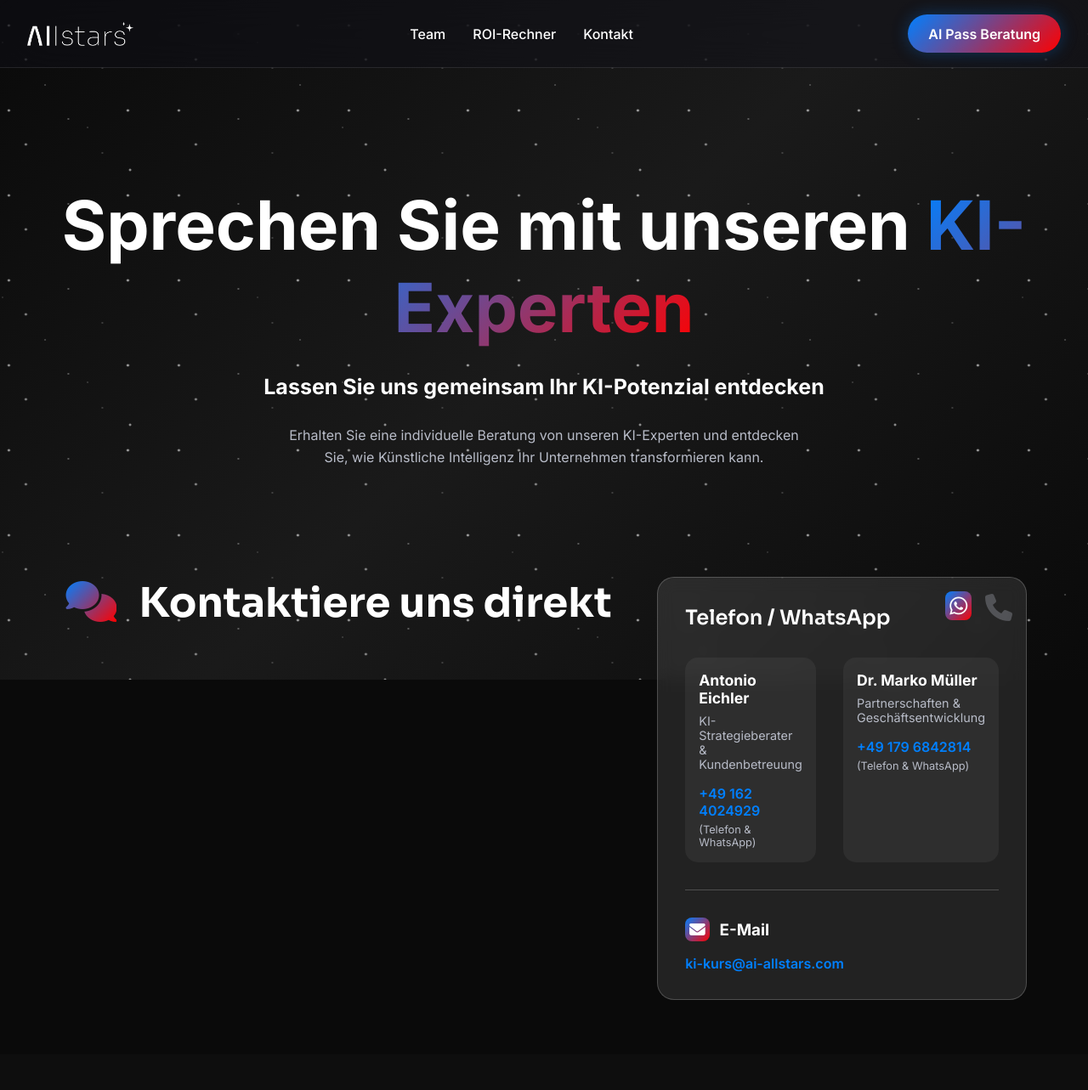
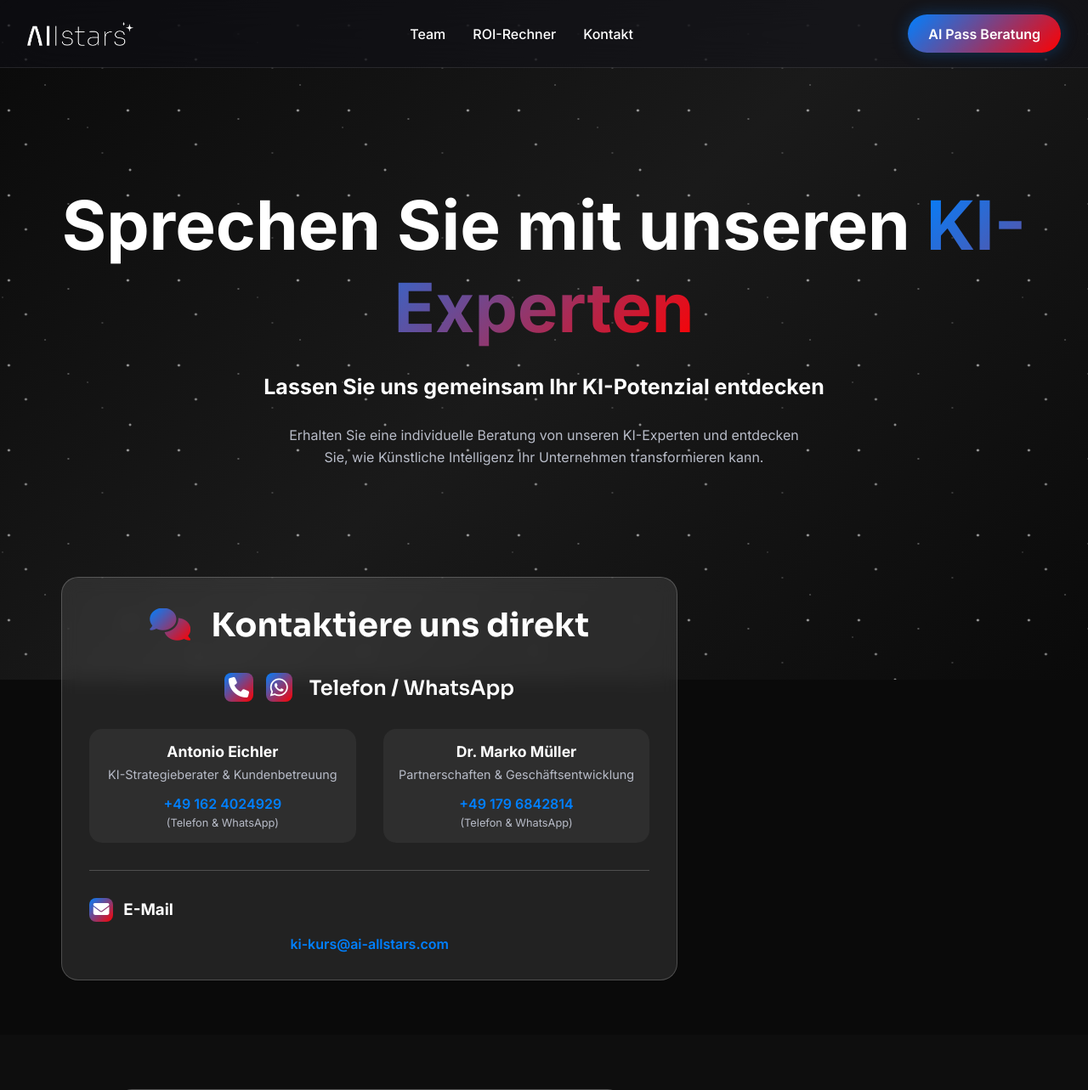
Before and after one commit to 2Patrick1111/kurs, a Flask app: page / in a window 1280 px wide. Shown: the top 1283 px of the page at 85% size. Run offline with Flask 3, Linux system fonts and the light colour scheme.

Commit message:
Center the "Contact Us" box and improve the display of contact information
Relocate and center the "Kontaktiere uns direkt" title, and adjust CSS for improved contact information display in kontakt.html.

Replit-Commit-Author: Agent
Replit-Commit-Session-Id: 24450db1-d3b4-4f73-a2b5-f6c2bc65c6a2
Replit-Commit-Screenshot-Url: https://storage.googleapis.com/screenshot-production-us-central1/fd4cdddb-ef5b-437a-a1d5-8f8e6b62832b/24450db1-d3b4-4f73-a2b5-f6c2bc65c6a2/3LOELyT

```diff
--- a/static/css/website-styles.css
+++ b/static/css/website-styles.css
@@ -409,6 +409,15 @@ body {
     color: var(--text-primary);
 }
 
+.contact-section-title {
+    font-family: 'Sora', sans-serif;
+    font-size: clamp(1.8rem, 3vw, 2.5rem);
+    font-weight: 700;
+    margin-bottom: 2rem;
+    text-align: center;
+    color: var(--text-primary);
+}
+
 .gradient-text {
     background: var(--gradient-primary);
     -webkit-background-clip: text;
@@ -424,8 +433,9 @@ body {
 
 .contact-method {
     position: relative;
-    max-width: 800px;
+    max-width: 100%;
     width: 100%;
+    text-align: center;
 }
 
 .glass-container {
--- a/templates/kontakt.html
+++ b/templates/kontakt.html
@@ -16,22 +16,21 @@
 <!-- Contact Information Section -->
 <section class="contact-info-section">
     <div class="contact-container">
-        <h2 class="contact-info-title">
-            <i class="fas fa-comments gradient-text"></i>
-            Kontaktiere uns direkt
-        </h2>
-
         <div class="contact-methods-grid">
             <div class="contact-method glass-container">
-                <div class="contact-icon">
-                    <i class="fas fa-phone"></i>
-                </div>
-                <div class="whatsapp-icon gradient-icon-square">
-                    <i class="fab fa-whatsapp"></i>
-                </div>
                 <div class="contact-details">
+                    <h2 class="contact-section-title">
+                        <i class="fas fa-comments gradient-text"></i>
+                        Kontaktiere uns direkt
+                    </h2>
                     <h3 class="contact-main-heading">
-                        <span>Telefon / WhatsApp</span>
+                        <span class="gradient-icon-square" style="margin-right: 10px;">
+                            <i class="fas fa-phone"></i>
+                        </span>
+                        <span class="gradient-icon-square" style="margin-right: 15px;">
+                            <i class="fab fa-whatsapp"></i>
+                        </span>
+                        Telefon / WhatsApp
                     </h3>
 
                     <div class="contact-persons-grid">
```
